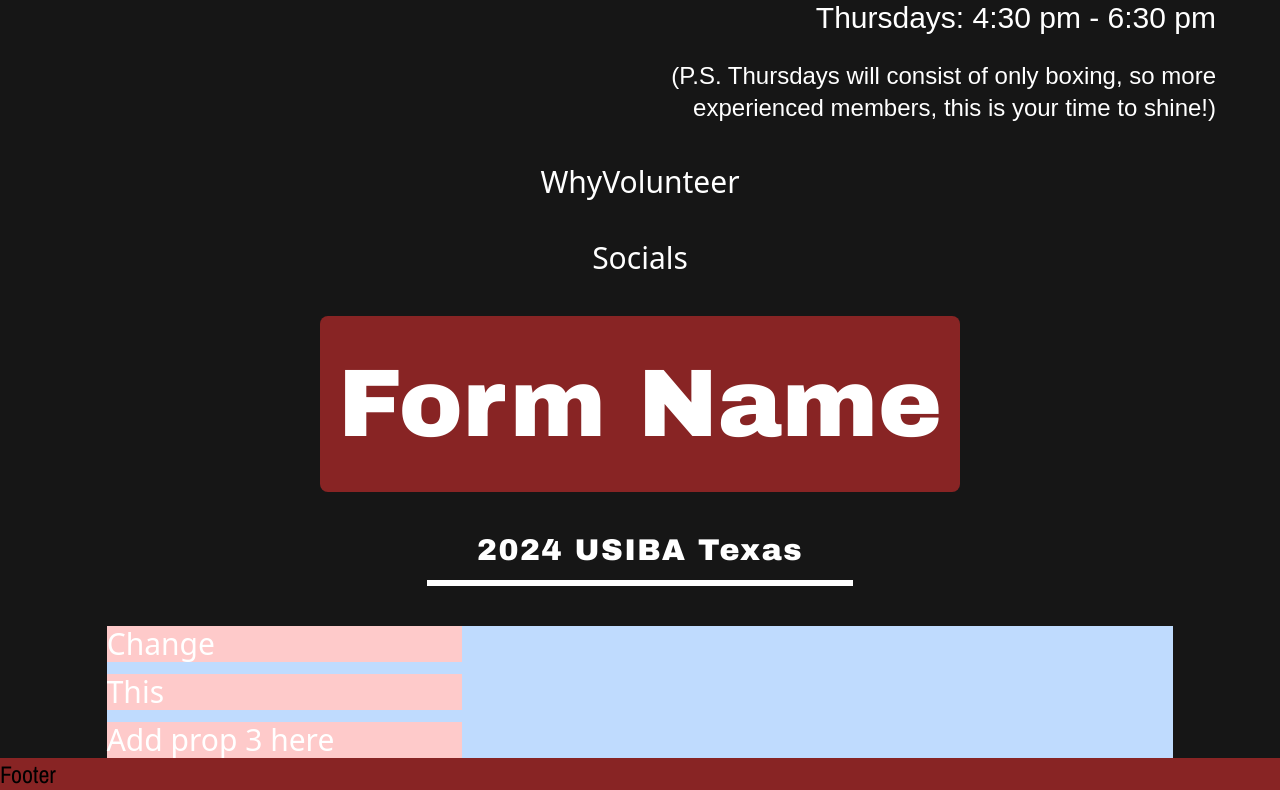
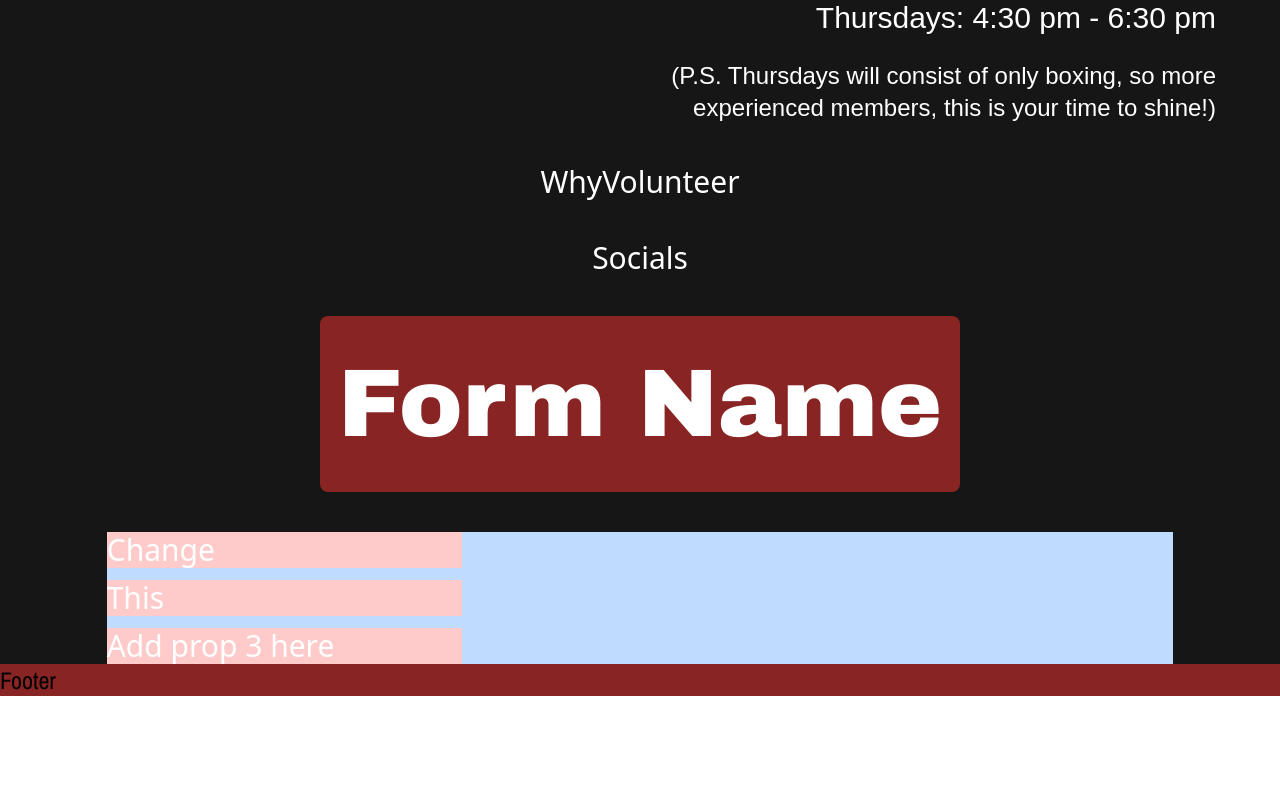
Before and after one commit to acm-ucr/highlander-gloves-website, a Next.js app: page / in a window 1280 px wide. Shown: the part 844-1634 px from the top of the page. After the commit the page ends 1540 px from the top, so only its background shows below. Built offline with nearby package versions, Linux system fonts and the light colour scheme; a web font is replaced by a local one.

Commit message:
fixed error

```diff
--- a/src/app/page.tsx
+++ b/src/app/page.tsx
@@ -5,7 +5,6 @@ import WhyVolunteer from "@/components/home/WhyVolunteer";
 import Socials from "@/components/home/Socials";
 import Example from "@/components/Example";
 import FormHeader from "@/components/home/FormHeader";
-import SubHeader from "@/components/SubHeader";
 
 const Home = () => {
   return (
@@ -16,7 +15,6 @@ const Home = () => {
       <WhyVolunteer />
       <Socials />
       <FormHeader txt="Form Name" />
-      <SubHeader txt="2024 USIBA Texas" />
       <Example txt1="Change" txt2="This" txt3="Text" />
     </div>
   );
```
